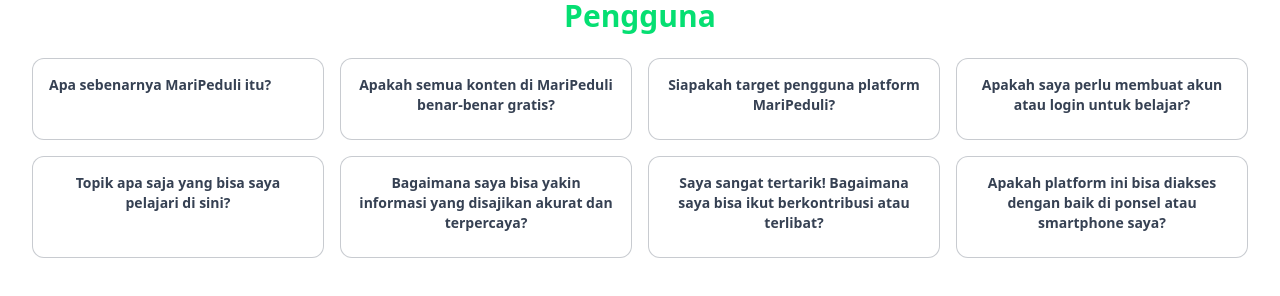
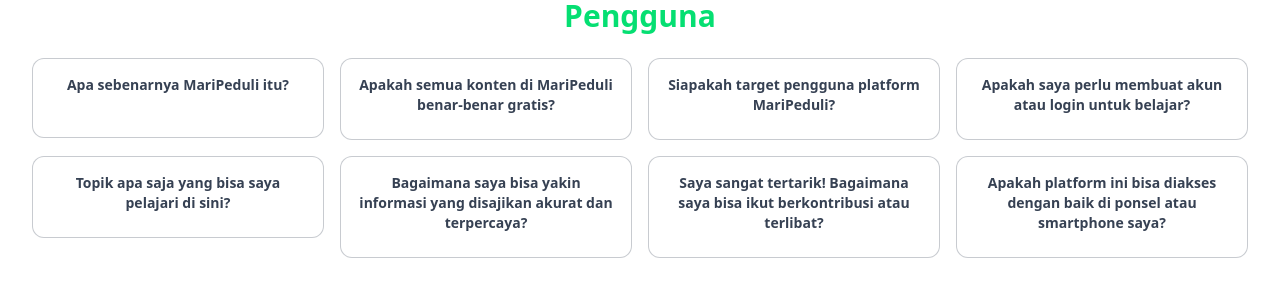
Before and after one commit to sakaaja27/mari-peduli, a React (Vite) app: page / in a window 1280 px wide. Shown: the part 3280-3576 px from the top of the page. Built offline with nearby package versions, Linux system fonts and the light colour scheme.

Commit message:
fixed section pertanyaan

```diff
--- /dev/null
+++ b/src/components/PertanyaanSection/ContainerGrid.jsx
@@ -0,0 +1,21 @@
+import { faqList } from "../Array";
+import FaqItem from "./FaqItem";
+export default function ContainerGrid({ activeFaqId, handleFaqClick }) {
+  return (
+    <div className="q-container">
+      <div className="grid grid-cols-1 sm:grid-cols-2 lg:grid-cols-4  gap-4 px-4 mb-20 ">
+        {faqList.map((item) => (
+          <div key={item.id}>
+            <FaqItem
+              key={item.id}
+              question={item.question}
+              answer={item.answer}
+              isOpen={activeFaqId === item.id}
+              onToggle={() => handleFaqClick(item.id)}
+            />
+          </div>
+        ))}
+      </div>
+    </div>
+  );
+}
--- /dev/null
+++ b/src/components/PertanyaanSection/FaqItem.jsx
@@ -0,0 +1,58 @@
+import { motion, AnimatePresence } from "framer-motion";
+import { useState } from "react";
+import Modal from "./ModalFaqItem";
+
+export default function FaqItem({ question, answer, isOpen, onToggle }) {
+  const [isModalOpen, setIsModalOpen] = useState(false);
+  const openModal = () => setIsModalOpen(true);
+  const closeModal = () => setIsModalOpen(false);
+
+  return (
+    <div className="bg-white border border-gray-600/30 rounded-xl min-h-20 p-4 q-card">
+      <div
+        className="flex justify-between items-center cursor-pointer"
+        onClick={onToggle} // Jika diklik, ubah status isOpen
+      >
+        <p className="text-sm mx-auto font-semibold text-gray-700 mb-2">
+          {question}
+        </p>
+      </div>
+
+      {/* Hanya tampilkan bagian ini jika 'isOpen' true */}
+      <AnimatePresence>
+        {isOpen && (
+          <motion.div
+            initial={{ height: 0, opacity: 0 }}
+            animate={{ height: "auto", opacity: 1 }}
+            exit={{ height: 0, opacity: 0 }}
+            transition={{ duration: 0.3 }}
+            className="overflow-hidden text-sm text-gray-600 mt-2"
+          >
+            <p className="line-clamp-3">{answer}</p>
+            <button
+              onClick={openModal}
+              className="text-blue-500 text-sm mt-2 underline"
+            >
+              Selengkapnya
+            </button>
+          </motion.div>
+        )}
+      </AnimatePresence>
+
+      <Modal isOpen={isModalOpen} onClose={closeModal}>
+        <h3 className="text-lg font-bold mb-2">{question}</h3>
+        <p className="text-sm text-gray-600">{answer}</p>
+      </Modal>
+      {/* <Modal
+        isOpen={isModalOpen}
+        onClose={closeModal}
+        modalContent={
+          <>
+            <h3 className="text-lg font-bold mb-2">{question}</h3>
+            <p className="text-sm text-gray-600">{answer}</p>
+          </>
+        }
+      /> */}
+    </div>
+  );
+}
--- /dev/null
+++ b/src/components/PertanyaanSection/ModalFaqItem.jsx
@@ -0,0 +1,49 @@
+import { motion,AnimatePresence } from "framer-motion";
+
+export default function Modal({ isOpen, onClose, children }) {
+  return (
+    <AnimatePresence>
+      {isOpen && (
+        <>
+          <motion.div
+            className="fixed inset-0 bg-black/50 z-40" // Memenuhi layar, transparan hitam, di belakang modal
+            initial={{ opacity: 0 }}
+            animate={{ opacity: 1 }}
+            exit={{ opacity: 0 }}
+            onClick={onClose}
+          />
+          <motion.div
+            className="fixed top-1/2 left-1/2 z-50 w-[90%] max-w-xl bg-white rounded-xl shadow-xl p-6" // center posisi
+            initial={{
+              opacity: 0,
+              scale: 0.9,
+              translateX: "-50%",
+              translateY: "-50%",
+            }}
+            animate={{
+              opacity: 1,
+              scale: 1,
+              translateX: "-50%",
+              translateY: "-50%",
+            }}
+            exit={{
+              opacity: 0,
+              scale: 0.9,
+              translateX: "-50%",
+              translateY: "-50%",
+            }}
+          >
+            <button
+              className="absolute top-2 right-2 text-gray-500 hover:text-red-500 text-xl font-bold"
+              onClick={onClose}
+            >
+              ×
+            </button>
+            {/* children di FaqItem itu ngirim h3 dan p sbgai children untuk ditampilkan di modal */}
+            {children}
+          </motion.div>
+        </>
+      )}
+    </AnimatePresence>
+  );
+}
--- a/src/components/PertanyaanSection/Pertanyaan.jsx
+++ b/src/components/PertanyaanSection/Pertanyaan.jsx
@@ -1,7 +1,11 @@
-import { useEffect, useState } from "react";
-import { faqList } from "../Array";
-import { motion,AnimatePresence } from "framer-motion";
+import { useState } from "react";
+import ContainerGrid from "./ContainerGrid";
+
 export default function PertanyaanSection() {
+  const [activeFaqId, setActiveFaqId] = useState(null);
+  const handleFaqClick = (id) => {
+    setActiveFaqId(activeFaqId === id ? null : id);
+  };
   return (
     <section className="pt-14 relative transition-all duration-1000 ease-in-out flex flex-col md:flex-row items-center justify-center gap-8 mb-12 px-4 w-full">
       <div className="w-full mb-8 md:mb-8 text-center z-10">
@@ -11,116 +15,8 @@
             <span className="block text-green-400">Pengguna</span>
           </h1>
         </div>
-        <div className="q-container">
-          <div className="grid grid-cols-1 sm:grid-cols-2 lg:grid-cols-4 gap-4 px-4 mb-20">
-            {faqList.map((item) => (
-              <FaqItem
-                key={item.id}
-                question={item.question}
-                answer={item.answer}
-              />
-            ))}
-          </div>
-        </div>
+        <ContainerGrid activeFaqId={activeFaqId} handleFaqClick={handleFaqClick}/>
       </div>
     </section>
   );
 }
-
-function FaqItem({ question, answer }) {
-  const [isOpen, setIsOpen] = useState(false);
-  const [isModalOpen, setIsModalOpen] = useState(false);
-  const toggleAccordion = () => setIsOpen(!isOpen);
-  const openModal = () => setIsModalOpen(true);
-  const closeModal = () => setIsModalOpen(false);
-
-  return (
-    <div className="bg-white border border-gray-600/30 rounded-xl p-4 q-card">
-      <div
-        className="flex justify-between items-center cursor-pointer"
-        onClick={toggleAccordion}
-      >
-        <p className="text-sm font-semibold text-gray-700 mb-2">{question}</p>
-      </div>
-
-      <AnimatePresence>
-        {isOpen && (
-          <motion.div
-            initial={{ height: 0, opacity: 0 }}
-            animate={{ height: "auto", opacity: 1 }}
-            exit={{ height: 0, opacity: 0 }}
-            transition={{ duration: 0.3 }}
-            className="overflow-hidden text-sm text-gray-600 mt-2"
-          >
-            <p className="line-clamp-3">{answer}</p>
-            <button
-              onClick={openModal}
-              className="text-blue-500 text-sm mt-2 underline"
-            >
-              Selengkapnya
-            </button>
-          </motion.div>
-        )}
-      </AnimatePresence>
-
-      <Modal isOpen={isModalOpen} onClose={closeModal}>
-        <h3 className="text-lg font-bold mb-2">{question}</h3>
-        <p className="text-sm text-gray-600">{answer}</p>
-      </Modal>
-    </div>
-  );
-}
-
-function Modal({ isOpen, onClose,children }) {
-  useEffect(() => {
-    const HandleKeyDown = (e) => {
-      if (e.key === "Escape") onClose();
-    };
-    document.addEventListener("keydown", HandleKeyDown);
-    return () => document.removeEventListener("keydown", HandleKeyDown);
-  }, [onClose]);
-  return (
-    <AnimatePresence>
-      {isOpen && (
-        <>
-          <motion.div
-            className="fixed inset-0 bg-black/50 z-40"
-            initial={{ opacity: 0 }}
-            animate={{ opacity: 1 }}
-            exit={{ opacity: 0 }}
-            onClick={onClose}
-          />
-          <motion.div
-            className="fixed top-1/2 left-1/2 z-50 w-[90%] max-w-xl bg-white rounded-xl shadow-xl p-6"
-            initial={{
-              opacity: 0,
-              scale: 0.9,
-              translateX: "-50%",
-              translateY: "-50%",
-            }}
-            animate={{
-              opacity: 1,
-              scale: 1,
-              translateX: "-50%",
-              translateY: "-50%",
-            }}
-            exit={{
-              opacity: 0,
-              scale: 0.9,
-              translateX: "-50%",
-              translateY: "-50%",
-            }}
-          >
-            <button
-              className="absolute top-2 right-2 text-gray-500 hover:text-red-500 text-xl font-bold"
-              onClick={onClose}
-            >
-              ×
-            </button>
-            {children}
-          </motion.div>
-        </>
-      )}
-    </AnimatePresence>
-  );
-}
```
